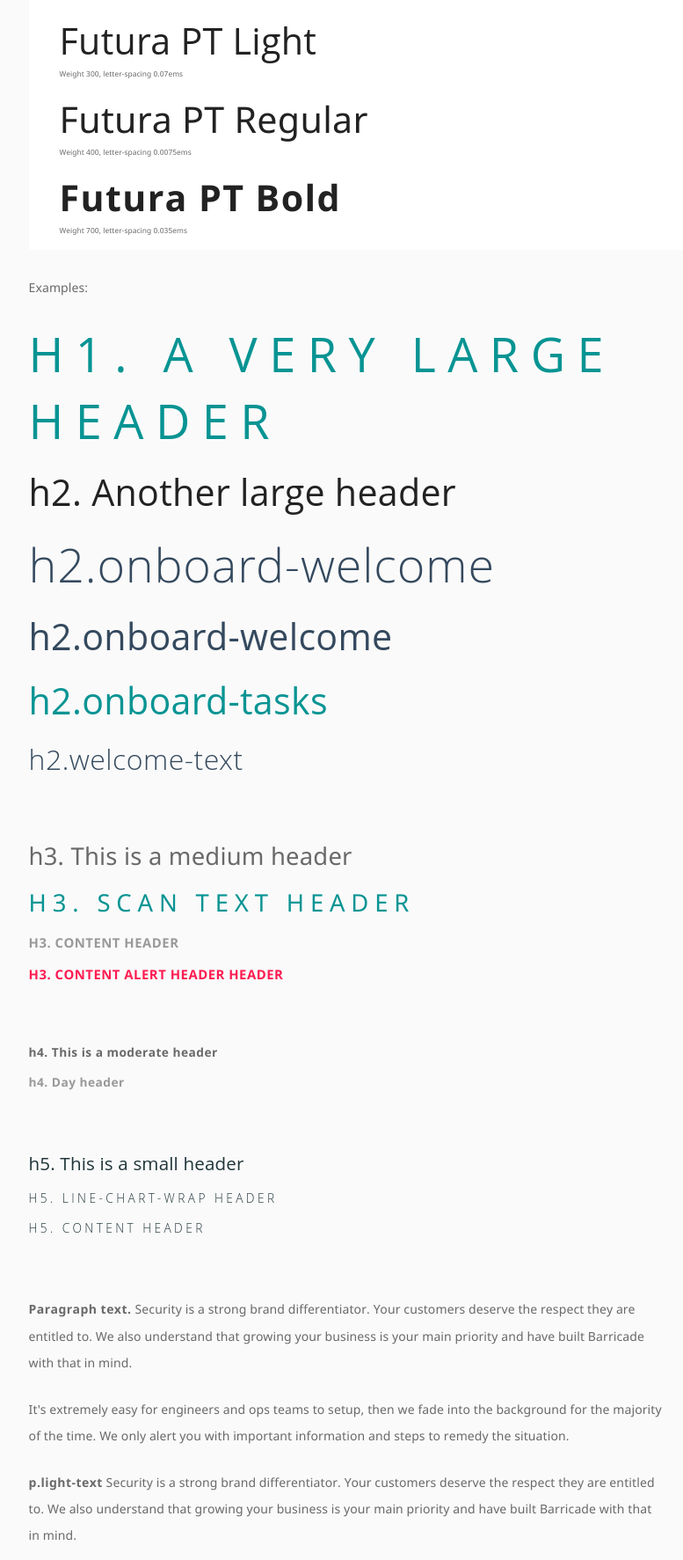
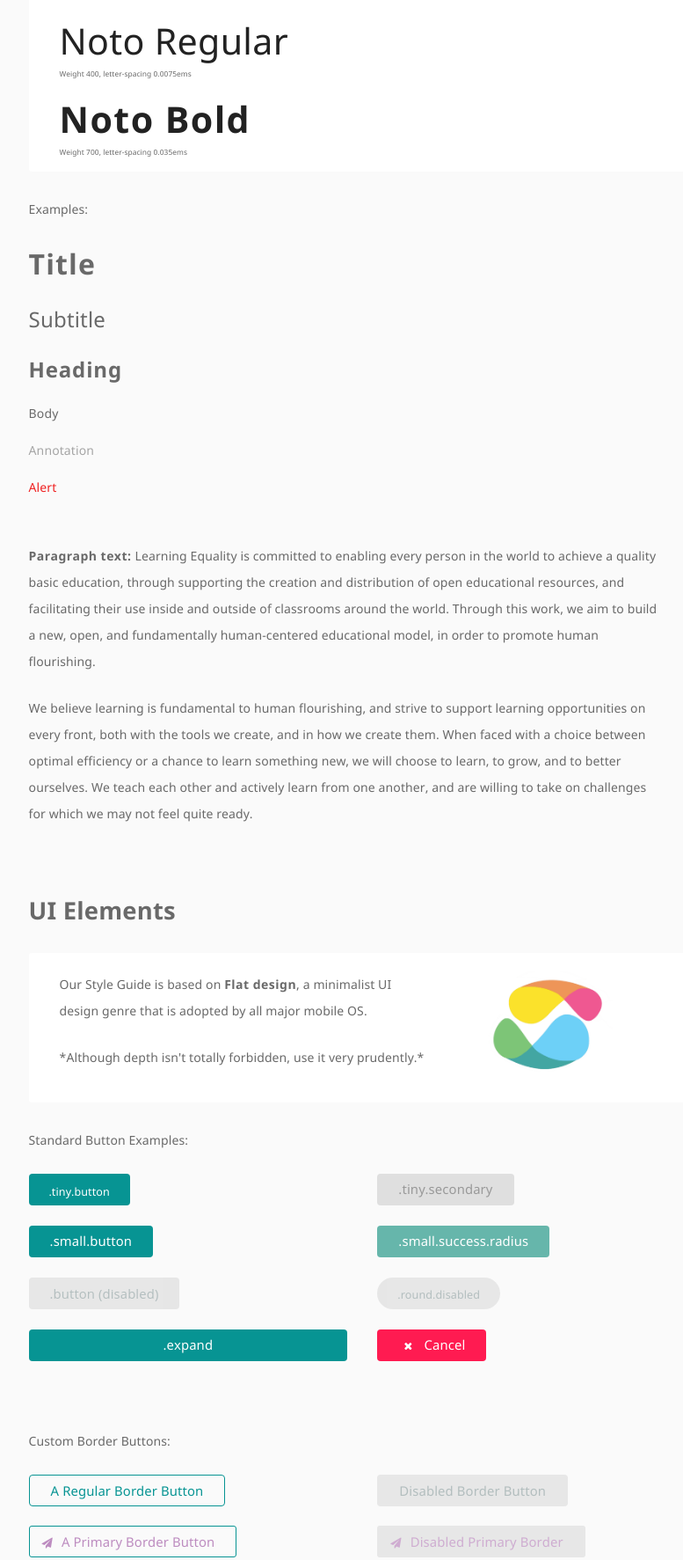
Before and after one commit to whitzhu/Kolibri_style_guide, a plain HTML site: page styles.html in a window 1280 px wide. Shown: the part 1213-2986 px from the top of the page at 88% size, without its empty margins (323-1100 px from the left). Drawn offline with nearby package versions, Linux system fonts and the light colour scheme; some packages are replaced by stand-ins of ours; a script that the page names is missing.

Commit message:
finish the typography section

```diff
--- a/styles.html
+++ b/styles.html
@@ -215,14 +215,10 @@
             <section class="layout-panel">
               <div class="row">
                 <div class="small-12 large-7 columns">
-
-                  <h2 class="light-text" style="margin-bottom:-0.25rem;">Futura PT Light</h2>
-                  <small class="regular-text">Weight 300, letter-spacing 0.07ems</small>
-
-                  <h2 class="regular-text" style="margin-bottom:-0.25rem;">Futura PT Regular</h2>
+                  <h2 class="regular-text" style="margin-bottom:-0.25rem;">Noto Regular</h2>
                   <small class="regular-text">Weight 400, letter-spacing 0.0075ems</small>
 
-                  <h2 class="bold-text" style="margin-bottom:-0.25rem;">Futura PT Bold</h2>
+                  <h2 class="bold-text" style="margin-bottom:-0.25rem;">Noto Bold</h2>
                   <small class="regular-text">Weight 700, letter-spacing 0.035ems</small>
                   <br>
                 </div>
@@ -233,62 +229,23 @@
 
             <div class="type-demo">
 
-              <h1>h1. A Very Large header</h1>
-
-              <h2>h2. Another large header</h2>
-              <h2 class="onboard-welcome">h2.onboard-welcome</h2>
-              <h2 class="onboard">h2.onboard-welcome</h2>
-              <h2 class="onboard-tasks">h2.onboard-tasks</h2>
-              <h2 class="welcome-text">h2.welcome-text</h2>
+              <div class='title bold-text'>Title</div>
+              <br>
+              <div class='subtitle regular-text'>Subtitle</div>
+              <br>
+              <div class='heading bold-text'>Heading</div>
+              <br>
+              <div>Body</div>
+              <br>
+              <div class='annotation regular-text'>Annotation</div>
+              <br>
+              <div class='alert regular-text'>Alert</div>
 
               <p>&nbsp;</p>
 
-              <h3>h3. This is a medium header</h3>
-              <h3 class="scan-text">h3. Scan text header</h3>
-              <div class="content">
-                <h3>h3. Content header</h3>
-                <span class="alert"><h3>h3. Content Alert Header header</h3></span>
-              </div>
+              <p><strong>Paragraph text: </strong>Learning Equality is committed to enabling every person in the world to achieve a quality basic education, through supporting the creation and distribution of open educational resources, and facilitating their use inside and outside of classrooms around the world. Through this work, we aim to build a new, open, and fundamentally human-centered educational model, in order to promote human flourishing.</p>
 
-              <p>&nbsp;</p>
-
-              <h4>h4. This is a moderate header</h4>
-              <h4 class="day">h4. Day header</h4>
-
-              <p>&nbsp;</p>
-
-              <h5>h5. This is a small header</h5>
-              <div class="line-chart-wrap">
-                <h5>h5. line-chart-wrap header</h5>
-              </div>
-              <div class="content">
-                <h5>h5. Content header</h5>
-              </div>
-
-              <p>&nbsp;</p>
-
-              <p><strong>Paragraph text. </strong>Security is a strong brand differentiator. Your customers deserve the respect they are entitled to. We also understand that growing your business is your main priority and have built Barricade with that in mind.</p>
-
-              <p>It's extremely easy for engineers and ops teams to setup, then we fade into the background for the majority of the time. We only alert you with important information and steps to remedy the situation.</p>
-
-              <p class="light-text"><strong>p.light-text</strong> Security is a strong brand differentiator. Your customers deserve the respect they are entitled to. We also understand that growing your business is your main priority and have built Barricade with that in mind.</p>
-
-              <p class="light-text">It's extremely easy for engineers and ops teams to setup, then we fade into the background for the majority of the time. We only alert you with important information and steps to remedy the situation.</p>
-
-              <p class="chart_num">p.chart_num 100%</p>
-
-              <div class="row">
-                <div class="small-6 large-6 columns">
-                  <p class="chart_name">p.chart_name</p>
-                </div>
-                <div class="small-6 large-6 columns">
-                  <p class="date">p.date Date Text</p>
-                </div>
-              </div>
-
-              <hr>
-
-              <p>&nbsp;</p>
+              <p>We believe learning is fundamental to human flourishing, and strive to support learning opportunities on every front, both with the tools we create, and in how we create them. When faced with a choice between optimal efficiency or a chance to learn something new, we will choose to learn, to grow, and to better ourselves. We teach each other and actively learn from one another, and are willing to take on challenges for which we may not feel quite ready.</p>
 
               <!--
               <h5>Definition lists are great for small block of copy that describe the header</h5>
```
